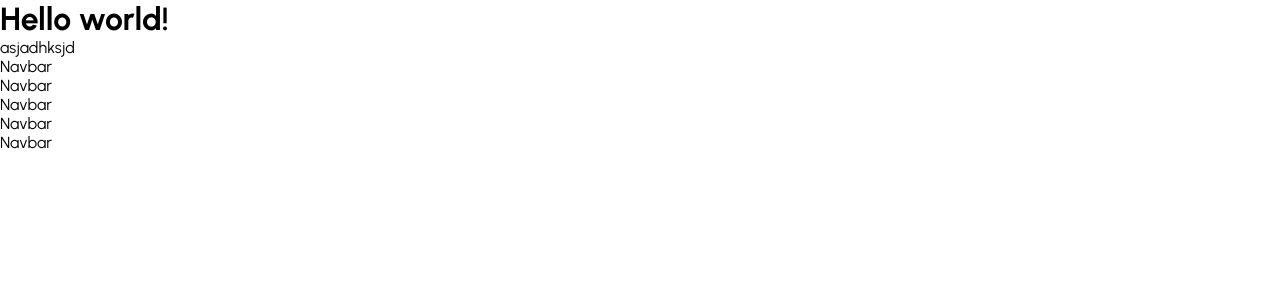
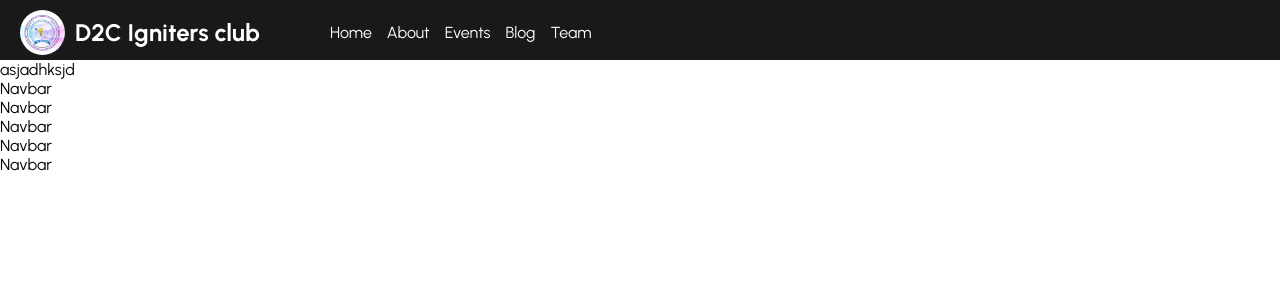
Before and after one commit to meamitverma/d2cignitersclub, a React (Create React App) app: page / in a window 1280 px wide. Shown: the top 300 px of the page. Built offline with nearby package versions, Linux system fonts and the light colour scheme.

Commit message:
Nav done

```diff
--- a/src/pages/Navbar.jsx
+++ b/src/pages/Navbar.jsx
@@ -1,13 +1,102 @@
-import React from 'react'
+import React from "react";
+import styled from "styled-components";
+
+import logo from "../assets/images/logo/ignitersclub_logo.jpg";
+
+const title = "D2C Igniters club";
+
+const Container = styled.div`
+  background-color: ${(props) => props.bgcolor};
+  height: 60px;
+  color: white;
+`;
+const Wrapper = styled.div`
+  display: flex;
+  flex-direction: row;
+  align-items: center;
+  padding: 10px 20px;
+  justify-content: space-between;
+`;
+
+const Left = styled.div`
+  flex: 1;
+  display: flex;
+  align-items: center;
+
+
+`;
+const Logo = styled.img`
+  border-radius: 50%;
+  max-width: 45px;
+`;
+const Title = styled.h1`
+  margin-left: 10px;
+  font-weight: bold;
+  font-size: x-large;
+
+`;
+
+const Middle = styled.div`
+  flex: 3;
+  display: flex;
+`;
+const Navitem = styled.div`
+  margin-right: 15px;
+  cursor: pointer;
+
+  &:hover {
+    filter: brightness(85%);
+  }
+`;
 
 function Navbar() {
+  const navItems = [
+    {
+      id: 1,
+      title: "Home",
+      href: "#",
+    },
+    {
+      id: 2,
+      title: "About",
+      href: "#",
+    },
+    {
+      id: 3,
+      title: "Events",
+      href: "#",
+    },
+    {
+      id: 4,
+      title: "Blog",
+      href: "#",
+    },
+    {
+      id: 5,
+      title: "Team",
+      href: "#",
+    },
+  ];
+
+  console.log(navItems[0].title);
+
   return (
-    <div >
-      <h1 >
-        Hello world!
-      </h1>
-    </div>
-  )
+    <Container bgcolor="#191919">
+      <Wrapper>
+        <Left>
+          <Logo src={logo} ></Logo>
+          <Title>{title}</Title>
+        </Left>
+        <Middle>
+          {navItems.map((item) => {
+            return <Navitem key={item.id} href={item.href}>
+              {item.title}
+            </Navitem>;
+          })}
+        </Middle>
+      </Wrapper>
+    </Container>
+  );
 }
 
-export default Navbar
+export default Navbar;
```
